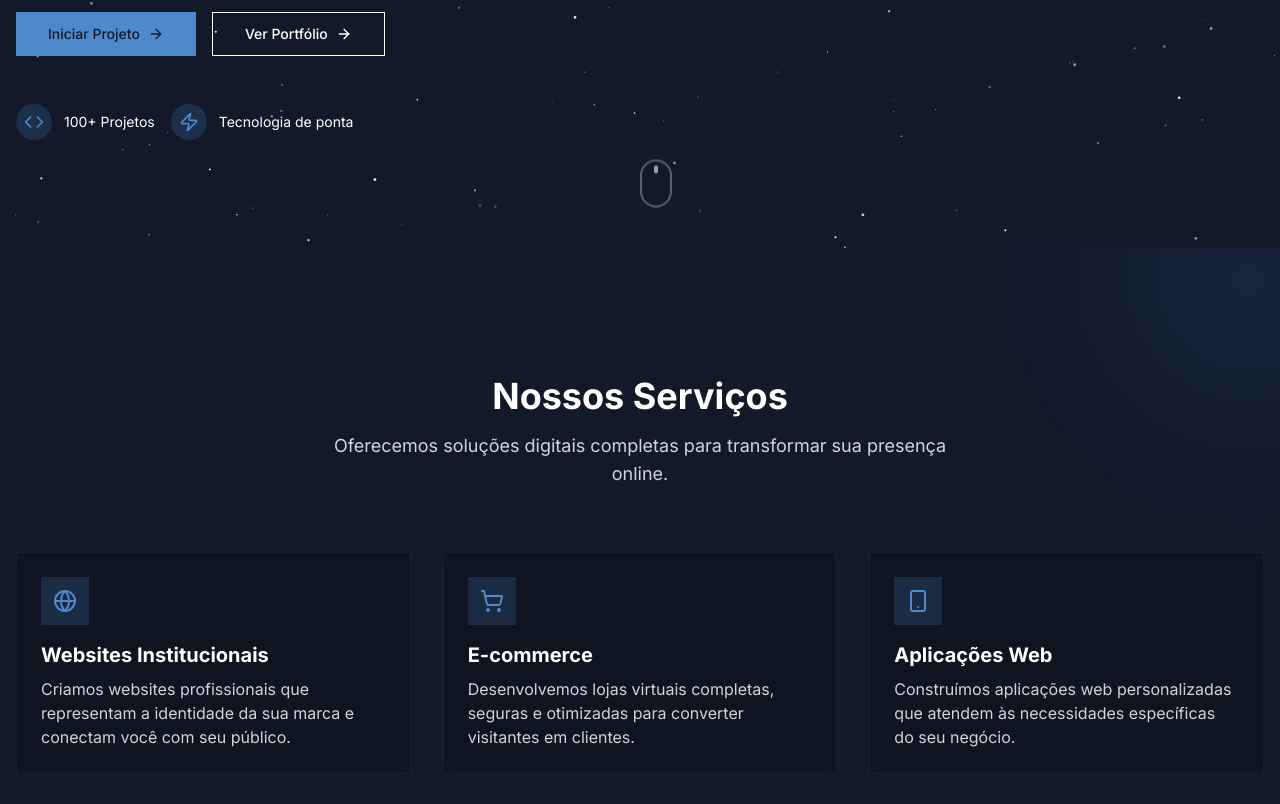
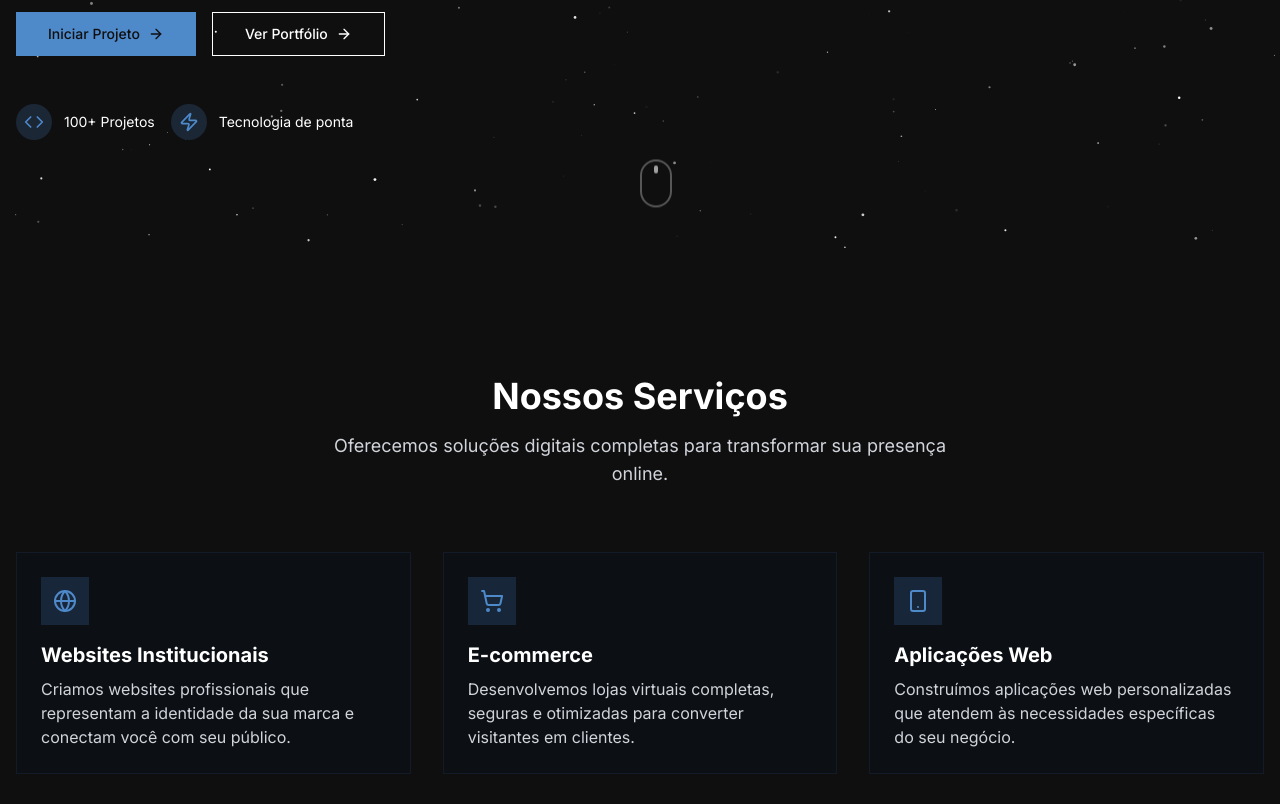
Before and after one commit to EduardoDosSantosFerreira/luna-dev, a Next.js app: page / in a window 1280 px wide. Shown: the part 552-1356 px from the top of the page. Built offline with nearby package versions, Linux system fonts and the light colour scheme.

Commit message:
correcao de layout

```diff
--- a/app/globals.css
+++ b/app/globals.css
@@ -3,8 +3,8 @@
 @tailwind utilities;
 
 :root {
-  --primary: #121a2a;
-  --primary-dark: #0a1018;
+  --primary: #0f0f10;
+  --primary-dark: #080809;
   --secondary: #4e89ca;
 }
 
@@ -70,3 +70,33 @@ video {
   max-width: 100%;
   height: auto;
 }
+
+/* Prevenir scrollbars indesejados */
+* {
+  scrollbar-width: none; /* Firefox */
+}
+
+*::-webkit-scrollbar {
+  display: none; /* Chrome, Safari, Edge */
+}
+
+/* Permitir overflow apenas quando necessário */
+.overflow-auto {
+  overflow: auto;
+  scrollbar-width: auto;
+}
+
+.overflow-auto::-webkit-scrollbar {
+  display: block;
+  width: 8px;
+  height: 8px;
+}
+
+.overflow-auto::-webkit-scrollbar-thumb {
+  background-color: rgba(78, 137, 202, 0.3);
+  border-radius: 4px;
+}
+
+.overflow-auto::-webkit-scrollbar-track {
+  background-color: rgba(15, 15, 16, 0.1);
+}
--- a/app/layout.tsx
+++ b/app/layout.tsx
@@ -27,7 +27,7 @@ export default function RootLayout({
         <link rel="icon" href="/luna-clean.ico" />
         <meta name="viewport" content="width=device-width, initial-scale=1.0, maximum-scale=1.0, user-scalable=no" />
       </head>
-      <body className={`${inter.className} bg-primary text-white relative overflow-x-hidden`}>
+      <body className={`${inter.className} bg-[#0f0f10] text-white relative overflow-x-hidden`}>
         <ThemeProvider attribute="class" defaultTheme="dark" enableSystem disableTransitionOnChange>
           <StarBackground />
           <Navbar />
--- a/components/hero.tsx
+++ b/components/hero.tsx
@@ -105,13 +105,13 @@ export default function Hero() {
             </motion.div>
           </div>
 
-          <motion.div
+          {/* <motion.div
             initial={{ opacity: 0, scale: 0.8 }}
             animate={{ opacity: 1, scale: 1 }}
             transition={{ duration: 0.7, delay: 0.2 }}
             className="relative w-full max-w-full"
           >
-            {/* <div className="relative z-10 bg-gradient-to-br from-primary-dark to-secondary/30 rounded-lg p-1">
+             <div className="relative z-10 bg-gradient-to-br from-primary-dark to-secondary/30 rounded-lg p-1">
               <div className="bg-primary-dark rounded-lg overflow-hidden">
                 <div className="flex items-center bg-primary-dark/80 px-4 py-2 space-x-2">
                   <div className="w-3 h-3 rounded-full bg-red-500"></div>
@@ -139,8 +139,8 @@ export default function Hero() {
             </div>
 
             <div className="absolute -top-6 -left-6 w-24 h-24 bg-secondary/30 rounded-full filter blur-xl"></div>
-            <div className="absolute -bottom-6 -right-6 w-32 h-32 bg-secondary/20 rounded-full filter blur-xl"></div> */}
-          </motion.div>
+            <div className="absolute -bottom-6 -right-6 w-32 h-32 bg-secondary/20 rounded-full filter blur-xl"></div>
+          </motion.div> */}
         </div>
       </div>
 
--- a/components/portfolio.tsx
+++ b/components/portfolio.tsx
@@ -36,11 +36,11 @@ export default function Portfolio() {
               whileInView={{ opacity: 1, y: 0 }}
               viewport={{ once: true }}
               transition={{ duration: 0.5, delay: index * 0.1 }}
-              className="group"
+              className="group h-full"
               onMouseEnter={() => setActiveIndex(index)}
             >
-              <div className="relative overflow-hidden rounded-lg bg-primary-dark/50 border border-secondary/10 group-hover:border-secondary/30 transition-all duration-300">
-                <div className="relative h-64">
+              <div className="relative overflow-hidden rounded-lg bg-primary-dark/50 border border-secondary/10 group-hover:border-secondary/30 transition-all duration-300 h-full flex flex-col">
+                <div className="relative min-h-[16rem] w-full">
                   <Image
                     src={project.image || "/placeholder.svg"}
                     alt={project.title}
--- a/components/project-card.tsx
+++ b/components/project-card.tsx
@@ -24,8 +24,9 @@ export function ProjectCard({ project, index }: ProjectCardProps) {
       onMouseEnter={() => setIsHovered(true)}
       onMouseLeave={() => setIsHovered(false)}
     >
+      <div className="group h-full">
         <div className="relative overflow-hidden rounded-lg bg-primary-dark/50 border border-secondary/10 group-hover:border-secondary/30 transition-all duration-300 h-full flex flex-col">
-        <div className="relative h-64">
+          <div className="relative min-h-[16rem] w-full">
             <Image
               src={project.image || "/placeholder.svg"}
               alt={project.title}
@@ -64,6 +65,7 @@ export function ProjectCard({ project, index }: ProjectCardProps) {
             </div>
           </div>
         </div>
+      </div>
     </motion.div>
   )
 }
--- a/components/services.tsx
+++ b/components/services.tsx
@@ -56,7 +56,7 @@ export default function Services() {
           </p>
         </motion.div>
 
-        <div className="grid grid-cols-1 md:grid-cols-2 lg:grid-cols-3 gap-8">
+        <div className="grid grid-cols-1 md:grid-cols-2 lg:grid-cols-3 gap-8 h-full">
           {services.map((service, index) => (
             <motion.div
               key={index}
@@ -64,19 +64,18 @@ export default function Services() {
               whileInView={{ opacity: 1, y: 0 }}
               viewport={{ once: true }}
               transition={{ duration: 0.5, delay: index * 0.1 }}
-              className="bg-primary-dark/50 backdrop-blur-sm border border-secondary/10 rounded-lg p-6 hover:border-secondary/30 transition-all duration-300 group"
+              className="bg-primary-dark/50 backdrop-blur-sm border border-secondary/10 rounded-lg p-6 hover:border-secondary/30 transition-all duration-300 group h-full flex flex-col"
             >
               <div className="bg-secondary/20 w-12 h-12 rounded-lg flex items-center justify-center mb-4 text-secondary group-hover:bg-secondary group-hover:text-primary transition-all duration-300">
                 {service.icon}
               </div>
               <h3 className="text-xl font-bold mb-2">{service.title}</h3>
-              <p className="text-gray-300">{service.description}</p>
+              <p className="text-gray-300 flex-grow">{service.description}</p>
             </motion.div>
           ))}
         </div>
       </div>
 
-      <div className="absolute -top-24 -right-24 w-64 h-64 bg-secondary/10 rounded-full filter blur-3xl"></div>
       <div className="absolute -bottom-32 -left-32 w-80 h-80 bg-secondary/5 rounded-full filter blur-3xl"></div>
     </section>
   )
--- a/components/testimonials.tsx
+++ b/components/testimonials.tsx
@@ -72,15 +72,15 @@ export default function Testimonials() {
             <Quote className="h-16 w-16 text-secondary/20" />
           </div>
 
-          <div className="relative overflow-hidden">
+          <div className="relative overflow-hidden min-h-[300px]">
             <div
               className="flex transition-transform duration-500 ease-in-out"
               style={{ transform: `translateX(-${current * 100}%)` }}
             >
               {testimonials.map((testimonial) => (
                 <div key={testimonial.id} className="w-full flex-shrink-0 px-4">
-                  <div className="bg-primary-dark/50 backdrop-blur-sm border border-secondary/10 rounded-lg p-8 md:p-10">
-                    <p className="text-lg md:text-xl text-gray-300 mb-6">"{testimonial.content}"</p>
+                  <div className="bg-primary-dark/50 backdrop-blur-sm border border-secondary/10 rounded-lg p-8 md:p-10 h-full flex flex-col">
+                    <p className="text-lg md:text-xl text-gray-300 mb-6 flex-grow">{testimonial.content}</p>
 
                     <div className="flex items-center">
                       <div className="relative w-12 h-12 rounded-full overflow-hidden mr-4">
--- a/tailwind.config.ts
+++ b/tailwind.config.ts
@@ -23,7 +23,7 @@ const config = {
     extend: {
       colors: {
         primary: {
-          DEFAULT: "#121a2a",
+          DEFAULT: "#0f0f10",
           dark: "#0a1018",
         },
         secondary: "#4e89ca",
```
Lines whose indentation alone changed are shown as unchanged.
